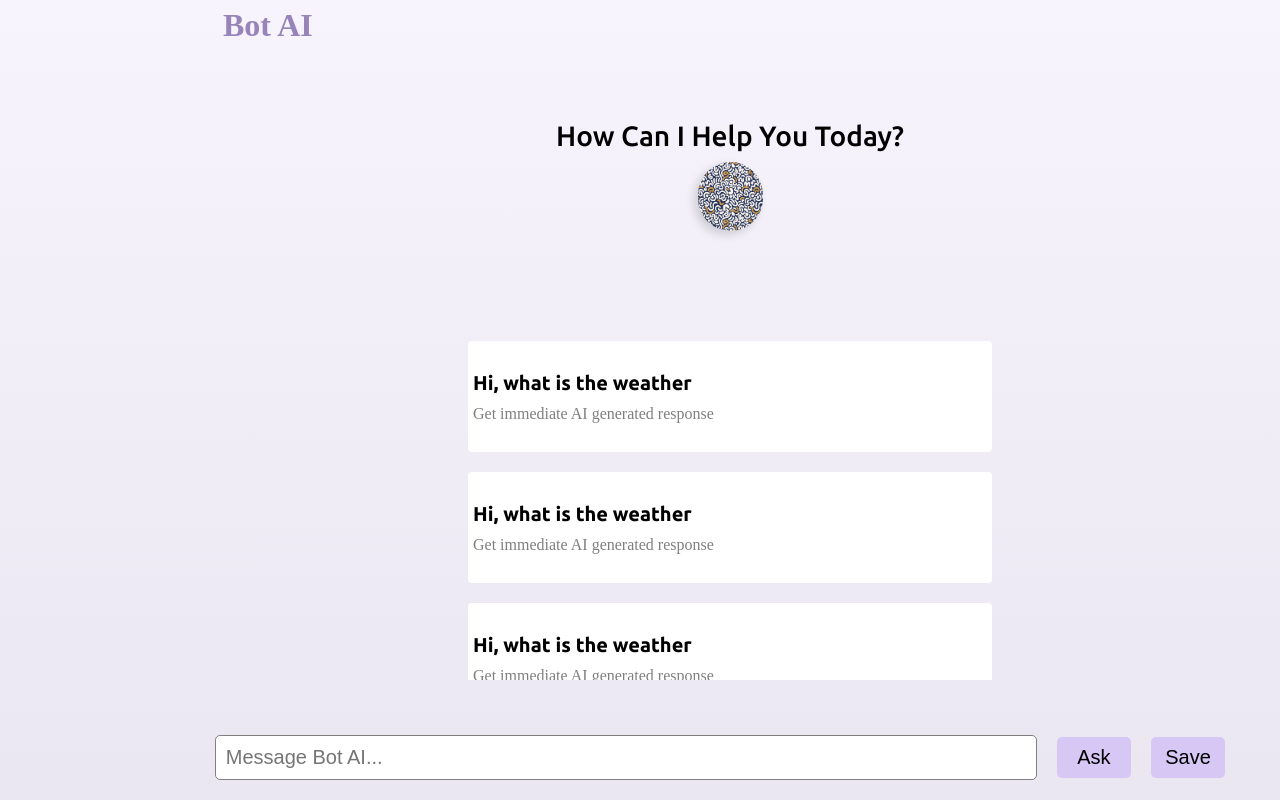
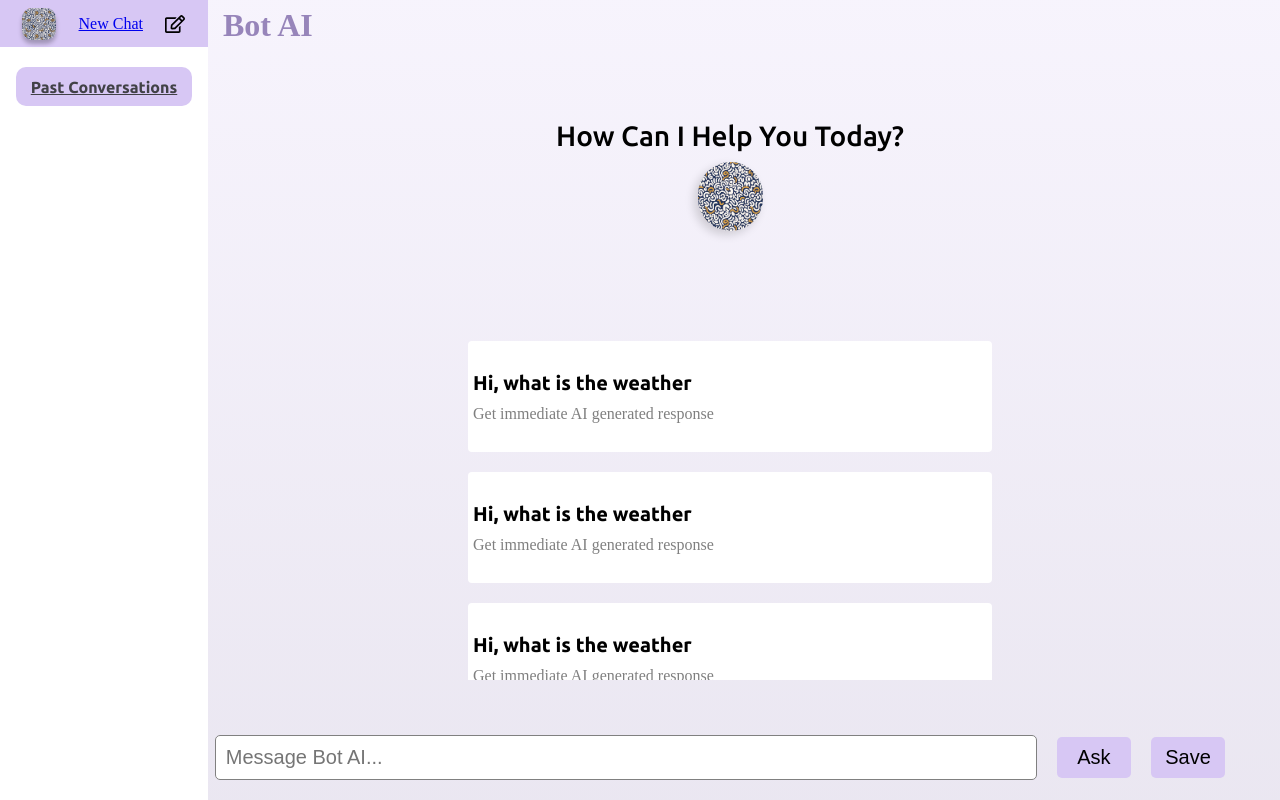
Before and after one commit to Rohitsinghwho/AIBot, a React (Vite) app: page / in a window 1280 px wide. Built offline with nearby package versions, Linux system fonts and the light colour scheme.

Commit message:
updated again for good

```diff
--- a/src/components/Sidebar/Sidebar.css
+++ b/src/components/Sidebar/Sidebar.css
@@ -13,7 +13,7 @@
     background-color: white;
 }
 .sidebar{
-     transform: translateX(-100%) !important;
+     transform: translateX(-100%);
 }
 .sidebarHeading{
     height: 47px;
```
